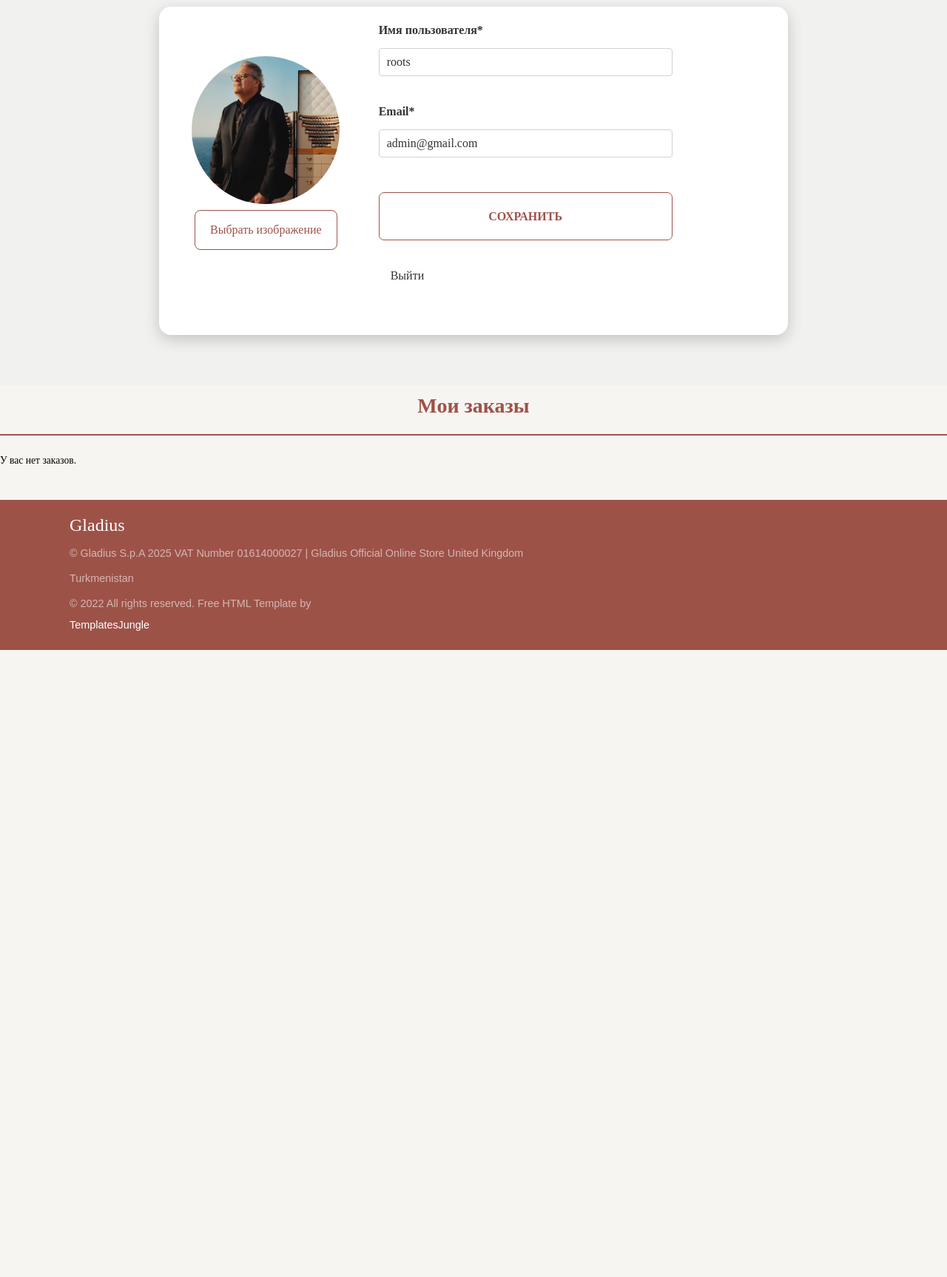
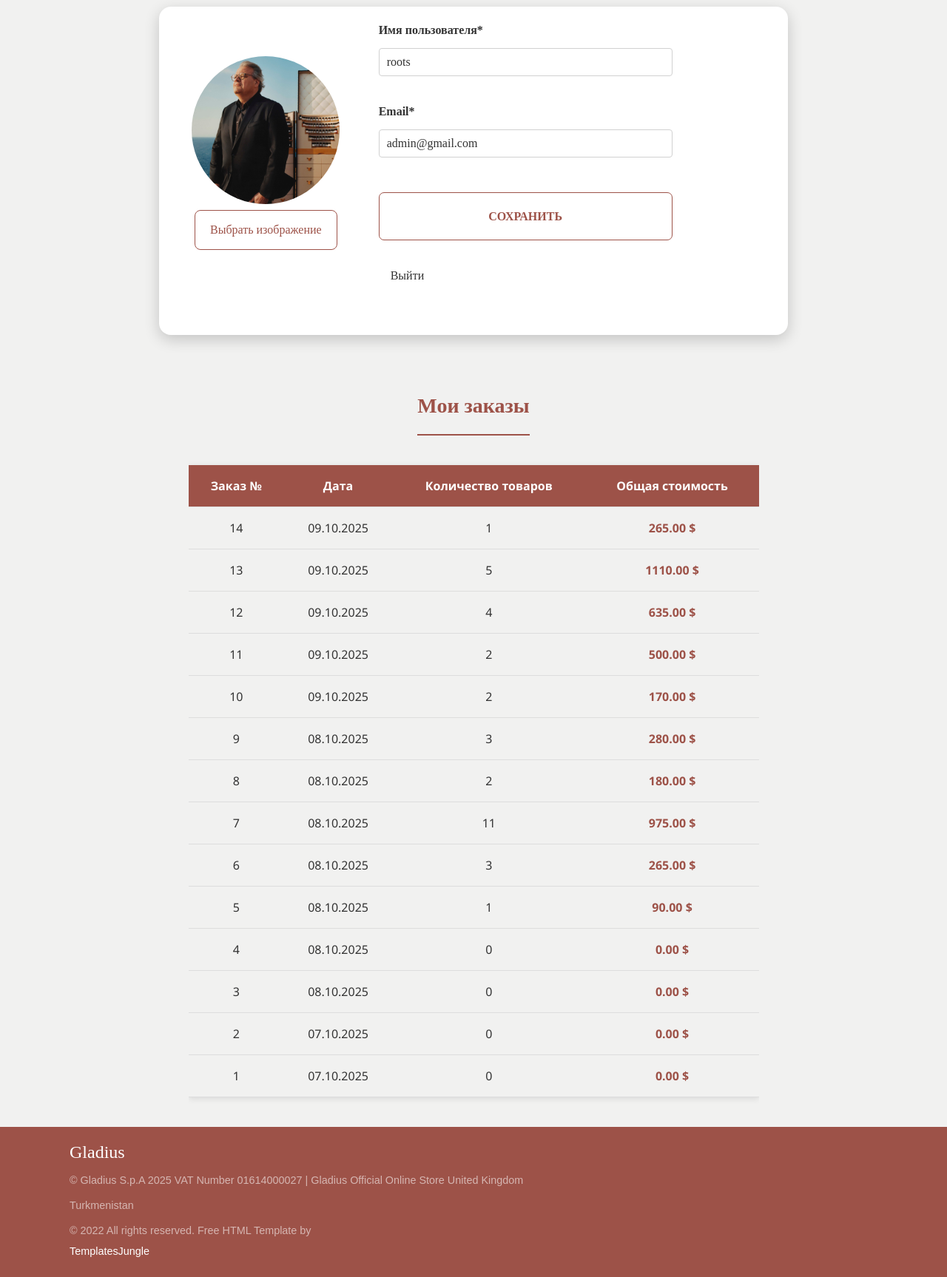
Before and after one commit to KadyrberdiJs/Gladius, a Django app: page /user/profile/ in a window 1280 px wide. Shown: the part 153-1880 px from the top of the page at 74% size. Before the commit the page ends 1032 px from the top, so only its background shows below. Run offline with Django 5.2, Linux system fonts and the light colour scheme; a user stored in the database is signed in; data comes from the database, SQL or seed files in the repository; both versions use the stored data as it was after the commit; some libraries are stand-ins or nearby versions; some web fonts are replaced.

Commit message:
Order app is fully ready

```diff
--- a/order/views.py
+++ b/order/views.py
@@ -38,7 +38,7 @@ class CreateOrderView(LoginRequiredMixin, FormView):
         for cart_item in cart_items:
           product = cart_item.product_variant.product
           name = f"{cart_item.product_variant.product.name} - {cart_item.product_variant.get_size_ml_display()}"
-          price = cart_item.product_variant.product.sell_price()
+          price = cart_item.product_variant.sell_price()
           quantity = cart_item.quantity
 
           OrderItem.objects.create(
--- a/static/css/style.css
+++ b/static/css/style.css
@@ -2661,10 +2661,10 @@ span.prev-price {
 
 .orders-table {
     width: 100%;
+    max-width: 819px;
     border-collapse: collapse;
     margin-top: 20px;
     font-family: 'Segoe UI', sans-serif;
-    background-color: #fff;
     box-shadow: 0 2px 8px rgba(0,0,0,0.1);
 }
 
--- a/user/templates/user/profile.html
+++ b/user/templates/user/profile.html
@@ -75,11 +75,13 @@
 
       </div>
   </div>
-</section>
-
+  <div class="container" style="max-width: 819px;">
       <!-- Orders Section -->
+      <div class="d-flex justify-content-center">
           <div class="orders-header">Мои заказы</div>
+      </div>
       {% if orders_data %}
+          <div class="table-responsive">
               <table class="orders-table">
                   <thead>
                       <tr>
@@ -100,8 +102,14 @@
                       {% endfor %}
                   </tbody>
               </table>
+          </div>
       {% else %}
-        <p style="color: #000000ff;">У вас нет заказов.</p>
+          <div class="d-flex justify-content-center">
+              <p class="no-orders">У вас нет заказов.</p>
+          </div>
       {% endif %}
+  </div>
+</section>
+
 
 {% endblock  %}
--- a/user/views.py
+++ b/user/views.py
@@ -104,6 +104,7 @@ class UserProfileView(LoginRequiredMixin,UpdateView,):
             })
 
        context["title"] = 'Gladius - Кабинет'
+       context["orders_data"] = orders_data
        return context
 
 
```
Also changed, not shown: db.sqlite3. Lines whose indentation alone changed are shown as unchanged.
